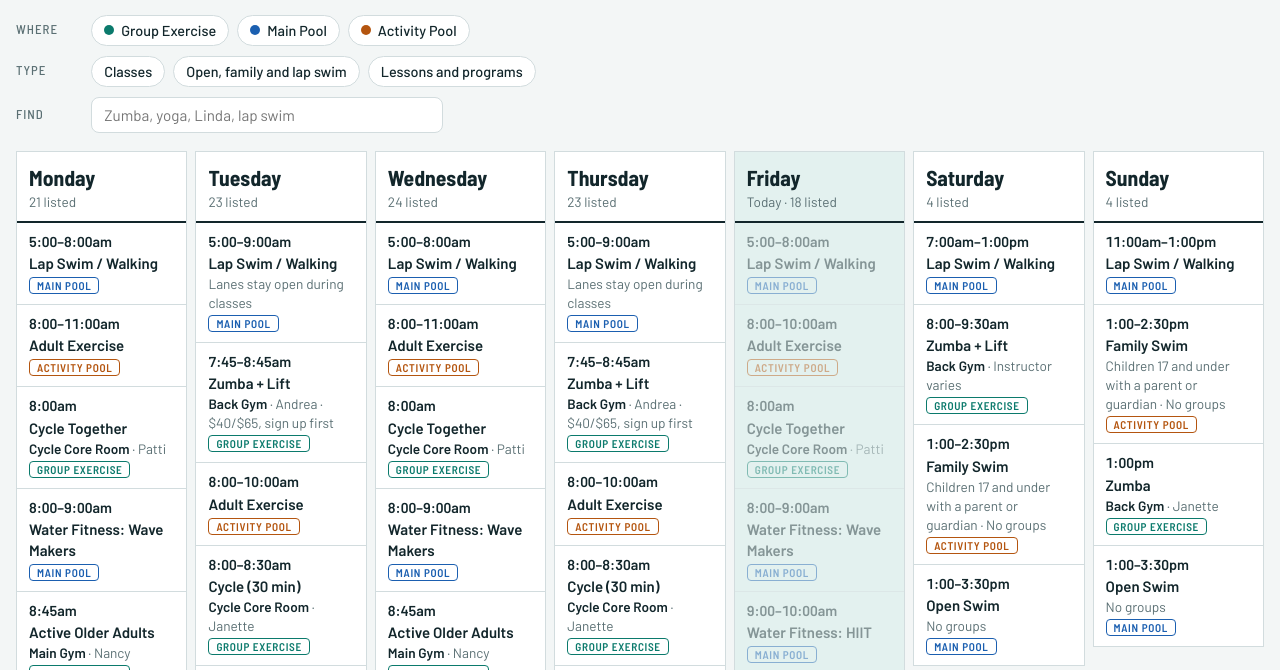
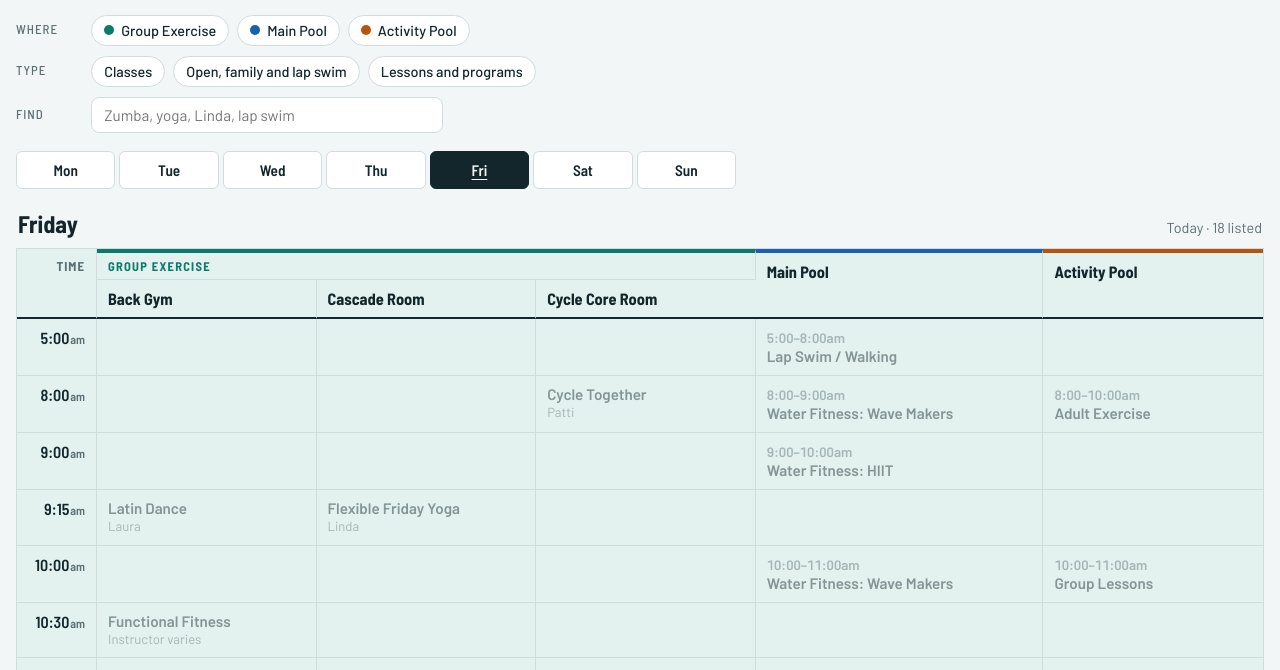
Before and after one commit to bnswiderski86-byte/YMCA-Schedule, a plain HTML site: page index.html in a window 1280 px wide. Shown: the part 116-786 px from the top of the page. Drawn offline with Linux system fonts and the light colour scheme.

Commit message:
Update index.html

```diff
--- a/index.html
+++ b/index.html
@@ -81,12 +81,33 @@ ul.evs { list-style: none; margin: 0; padding: 0; }
 .notes h2 { font-family: var(--font-display); margin: 0 0 8px; font-size: 1.2rem; }
 .notes ul { margin: 0; padding-left: 1.1rem; display: flex; flex-direction: column; gap: 6px; max-width: 80ch; }
 @media (min-width: 640px) { .week { max-width: 720px; } }
-@media (min-width: 1000px) {
-  .tabs { display: none; }
-  .week { grid-template-columns: repeat(7, minmax(0, 1fr)); gap: 8px; max-width: none; align-items: start; }
-  .day { display: block; }
-  .ev { grid-template-columns: minmax(0, 1fr); gap: 1px; }
-  .dayhead { flex-direction: column; gap: 0; }
+/* Wider screens: pick a day, then see a table. Rows are start times, columns are locations, cells are activities. */
+.tview { display: none; --tbg: var(--panel); }
+.tview.is-today { --tbg: var(--today); }
+.dtitle { display: flex; justify-content: space-between; align-items: baseline; gap: 12px; padding: 0 2px 8px; }
+.dtitle h2 { font-family: var(--font-display); font-size: 1.5rem; margin: 0; font-weight: 700; }
+.dtitle span { color: var(--muted); font-size: .9rem; }
+.tscroll { overflow-x: auto; border: 1px solid var(--line); background: var(--tbg); }
+table.loc { border-collapse: separate; border-spacing: 0; width: 100%; }
+table.loc th, table.loc td { padding: 9px 11px; text-align: left; vertical-align: top; border-bottom: 1px solid var(--line); border-right: 1px solid var(--line); background: var(--tbg); }
+table.loc thead th { font: 700 1.02rem var(--font-display); border-top: 4px solid var(--c); border-bottom: 2px solid var(--fg); min-width: 10rem; }
+table.loc thead th.corner { border-top-color: transparent; min-width: 0; color: var(--muted); font-size: .8rem; text-transform: uppercase; letter-spacing: .08em; }
+table.loc th.corner, table.loc tbody th { position: sticky; left: 0; z-index: 1; width: 5rem; min-width: 5rem; text-align: right; font-variant-numeric: tabular-nums; }
+table.loc tbody th { font: 600 1rem var(--font-display); }
+table.loc tbody th small { color: var(--muted); font-size: .75rem; margin-left: 1px; }
+table.loc thead th.band { font-size: .78rem; letter-spacing: .1em; text-transform: uppercase; color: var(--c); padding-block: 6px; border-bottom: 1px solid var(--line); }
+table.loc thead th.room { border-top: 0; }
+table.loc tr > :last-child { border-right: 0; }
+table.loc tbody tr:last-child > * { border-bottom: 0; }
+.cev + .cev { margin-top: 9px; padding-top: 9px; border-top: 1px dashed var(--line); }
+.cev.past { opacity: .45; }
+.cev .when { font-size: .85rem; color: var(--muted); }
+.cev .what { font-size: .95rem; line-height: 1.25; }
+.cev .meta { font-size: .82rem; line-height: 1.3; }
+@media (min-width: 700px) {
+  .week { display: none; }
+  .tview { display: block; }
+  .tabs { max-width: 720px; }
 }
 @media (prefers-reduced-motion: reduce) { * { transition: none !important; } }
 
@@ -111,6 +132,7 @@ body { margin: 0; -webkit-text-size-adjust: 100%; }
 
   <div class="tabs" id="tabs" role="tablist" aria-label="Day of the week"></div>
   <main class="week" id="week"></main>
+  <div class="tview" id="grid" aria-label="Day schedule by location"></div>
 
   <section class="notes">
     <h2>Good to know</h2>
@@ -341,15 +363,70 @@ function metaHtml(r) {
   return '<strong>' + esc(room) + '</strong>' + (parts.length ? ' · ' + esc(parts.join(' · ')) : '');
 }
 
+// Wider screens: the selected day as a table. Rows are start times, columns are locations.
+var LOCS = [
+  { k: 'Main Gym', s: 'g' }, { k: 'Back Gym', s: 'g' }, { k: 'Cascade Room', s: 'g' }, { k: 'Cycle Core Room', s: 'g' },
+  { k: 'Room not listed', s: 'g' }, { k: 'Main Pool', s: 'm' }, { k: 'Activity Pool', s: 'a' }
+];
+function locOf(r) {
+  if (r[1] === 'm') return 'Main Pool';
+  if (r[1] === 'a') return 'Activity Pool';
+  var m = r[6].match(/(Main Gym|Back Gym|Cascade Room|Cycle Core Room)/i);
+  if (!m) return 'Room not listed';
+  for (var n = 0; n < LOCS.length; n++) if (LOCS[n].k.toLowerCase() === m[1].toLowerCase()) return LOCS[n].k;
+  return 'Room not listed';
+}
+function metaNoRoom(r) {
+  if (r[1] !== 'g') return r[6];
+  return r[6].split(' · ').filter(function (p) { return !/(Main Gym|Back Gym|Cascade Room|Cycle Core Room|room not listed)/i.test(p); }).join(' · ');
+}
+function dayTableHtml(list, i) {
+  var out = '<div class="dtitle"><h2>' + DAYS[i] + '</h2><span>' + (i === todayIdx ? 'Today · ' : '') + list.length + ' listed</span></div>';
+  if (!list.length) return out + '<div class="empty">Nothing matches these filters.</div>';
+  var cols = LOCS.filter(function (c) { return list.some(function (r) { return locOf(r) === c.k; }); });
+  var times = [];
+  list.forEach(function (r) { if (times.indexOf(r[4]) < 0) times.push(r[4]); });
+  times.sort(function (a, b) { return mins(a) - mins(b); });
+  var gCols = cols.filter(function (c) { return c.s === 'g'; });
+  var rs = gCols.length ? ' rowspan="2"' : '';
+  out += '<div class="tscroll"><table class="loc"><thead><tr><th class="corner"' + rs + '>Time</th>' +
+    (gCols.length ? '<th class="band s-g" colspan="' + gCols.length + '">Group Exercise</th>' : '') +
+    cols.filter(function (c) { return c.s !== 'g'; }).map(function (c) { return '<th class="s-' + c.s + '"' + rs + '>' + esc(c.k) + '</th>'; }).join('') + '</tr>' +
+    (gCols.length ? '<tr>' + gCols.map(function (c) { return '<th class="room s-g">' + esc(c.k) + '</th>'; }).join('') + '</tr>' : '') +
+    '</thead><tbody>';
+  times.forEach(function (tm) {
+    var a = t12(tm);
+    out += '<tr><th scope="row">' + a.t + '<small>' + a.ap + '</small></th>';
+    cols.forEach(function (c) {
+      var evs = list.filter(function (r) { return r[4] === tm && locOf(r) === c.k; });
+      out += '<td>' + evs.map(function (r) {
+        var end = r[5] ? mins(r[5]) : mins(r[4]) + 60;
+        var past = i === todayIdx && end <= nowMin;
+        var meta = metaNoRoom(r);
+        return '<div class="cev' + (past ? ' past' : '') + '">' + (r[5] ? '<div class="when">' + when(r[4], r[5]) + '</div>' : '') +
+          '<div class="what">' + esc(r[3]) + '</div>' + (meta ? '<div class="meta">' + esc(meta) + '</div>' : '') + '</div>';
+      }).join('') + '</td>';
+    });
+    out += '</tr>';
+  });
+  return out + '</tbody></table></div>';
+}
+
 function render() {
   Array.prototype.forEach.call(tabs.children, function (b, i) { b.setAttribute('aria-selected', String(i === state.day)); });
   var html = '';
-  DAYS.forEach(function (name, i) {
-    var list = D.filter(function (r) {
+  var lists = DAYS.map(function (name, i) {
+    return D.filter(function (r) {
       if (r[0] !== i || !state.src[r[1]] || !state.kind[r[2]]) return false;
       if (state.q && (r[3] + ' ' + r[6] + ' ' + SRC[r[1]]).toLowerCase().indexOf(state.q) < 0) return false;
       return true;
     }).sort(function (a, b) { return mins(a[4]) - mins(b[4]) || (a[1] < b[1] ? -1 : 1); });
+  });
+  var gridEl = document.getElementById('grid');
+  gridEl.className = 'tview' + (state.day === todayIdx ? ' is-today' : '');
+  gridEl.innerHTML = dayTableHtml(lists[state.day], state.day);
+  DAYS.forEach(function (name, i) {
+    var list = lists[i];
     var items = list.map(function (r) {
       var end = r[5] ? mins(r[5]) : mins(r[4]) + 60;
       var past = i === todayIdx && end <= nowMin;
```
